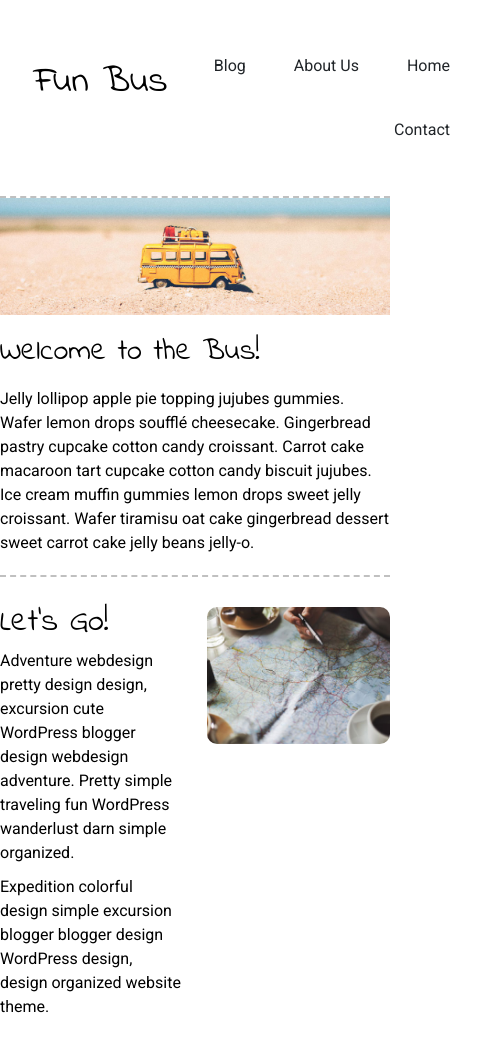
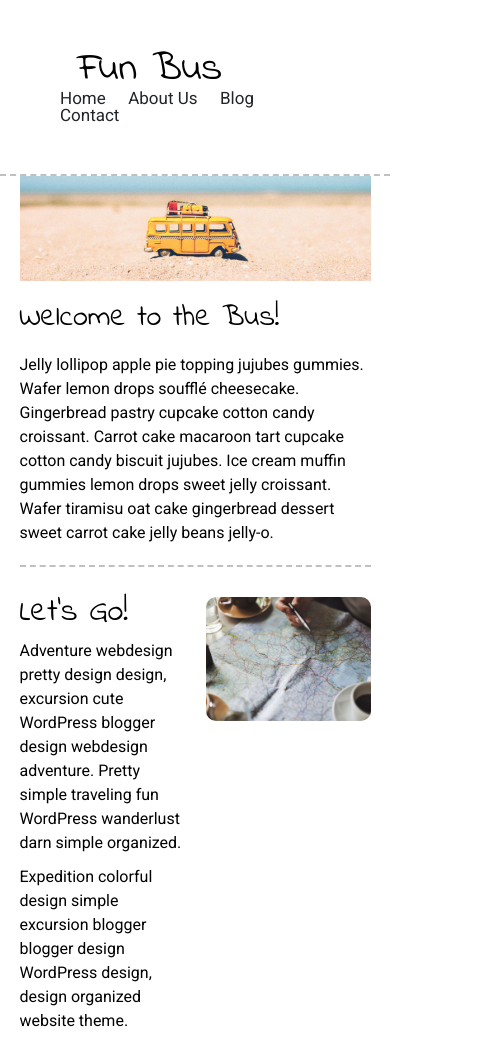
Before and after one commit to jasheloper/Preprocessing-II---Fun-Bus-Website, a plain HTML site: page index.html in a window 390 px wide. Shown: the top 1046 px of the page, 494 px wide, since content can reach past the window. Drawn offline with Linux system fonts and the light colour scheme.

Commit message:
adjusted container width for 500px breakpoint

```diff
--- a/index.html
+++ b/index.html
@@ -16,23 +16,22 @@
 
 <body>
 
+  <div class="top">
 
+    <div class="info">
 
-  <nav>
+  <h1>Fun Bus</h1>
 
-    <div class="funbus">
+<nav>
+<a href="#">Home</a>
+<a href="#">About Us</a>
+<a href="#">Blog</a>
+<a href="#">Contact</a>
+</nav>
 
-    <h1>Fun Bus</h1>
+</div>
 
-
-
-      <a href="#">Home</a>
-      <a href="#">About Us</a>
-      <a href="#">Blog</a>
-      <a href="#">Contact</a>
-    </div>
-
-  </nav>
+</div>
 
 
 
--- a/less/global.less
+++ b/less/global.less
@@ -43,4 +43,8 @@ img {
   max-width: 800px;
   width: 100%;
   margin: 0 auto;
+
+  @media @mobile {
+    width: 90%;
+  }
 }
--- a/less/navigation.less
+++ b/less/navigation.less
@@ -1,50 +1,34 @@
-// Navigation Styles here
-
-.funbus {
-    padding: 2rem;
-    margin: auto;
-    width: 800px;
+.top {
+    border-bottom: 2px dashed @silver;
+    padding: 5rem;
 
     @media @mobile {
-        width: 480px;
+        display: flex;
+        justify-content: center;
     }
 
     h1 {
         float: left;
-        @media @mobile {
-            margin: auto;
-            padding-top: 3rem;
-            padding-bottom: 1.5rem;
-            font-size: 3.7rem;
-        }
-    }
-}
-
-
-
-nav {
-    margin: auto;
-    padding: 4rem;
-    border-bottom: 2px dashed @silver;
 
     @media @mobile {
-        display: flex;
-        flex-direction: column;
-        text-align: center;
-        padding: 1.4rem;
+      width: 200px;
+      text-align: center;
+    }
     }
 
-    a {
+    nav {
         float: right;
-        padding: 1rem;
-        text-decoration: none;
-        color: @font-color;
-        font-size: 1.6rem;
 
-        @media @mobile {
-            padding: 2.4rem;
+        a {
+            padding: 1rem;
+            font-size: 1.7rem;
+            text-decoration: none;
+            color: @shark;
         }
     }
 
-
+    .info {
+        margin: auto;
+        width: 700px;
+    }
 }
```
Also changed, not shown: css/index.css.
